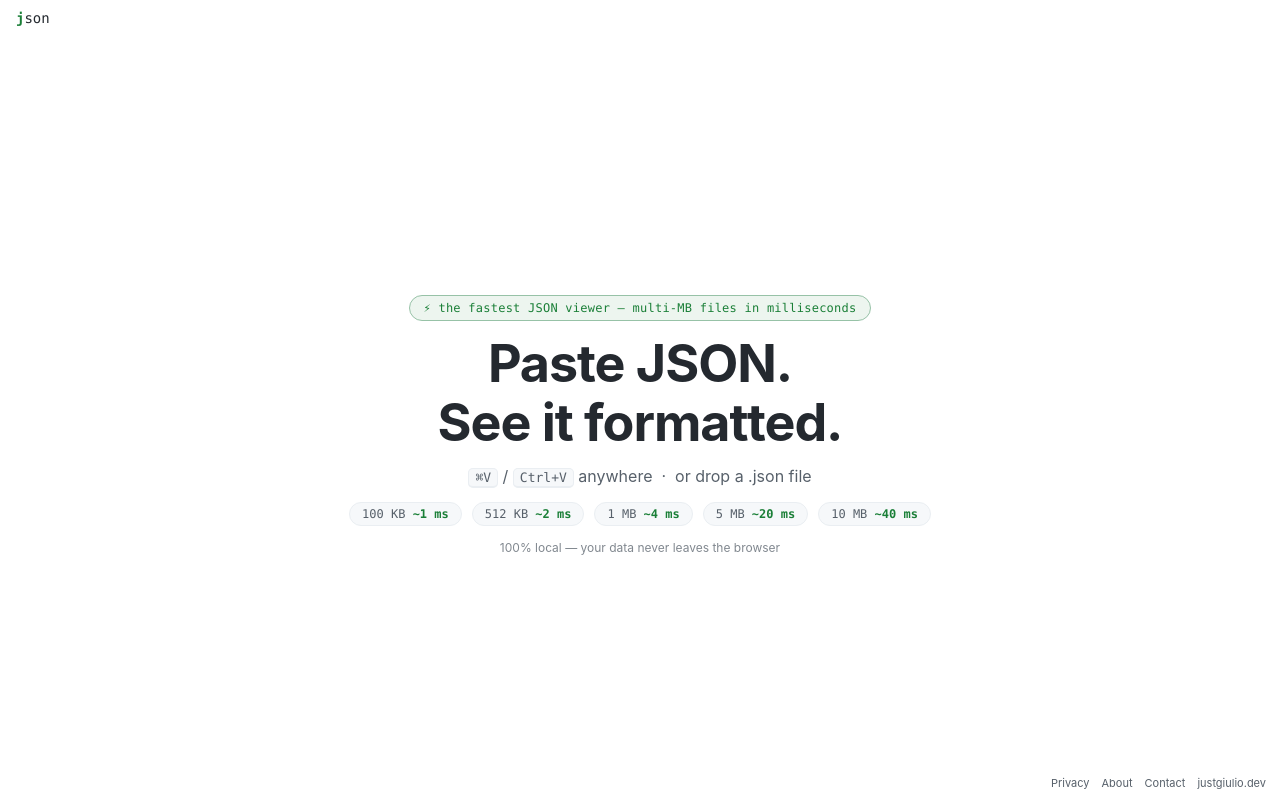
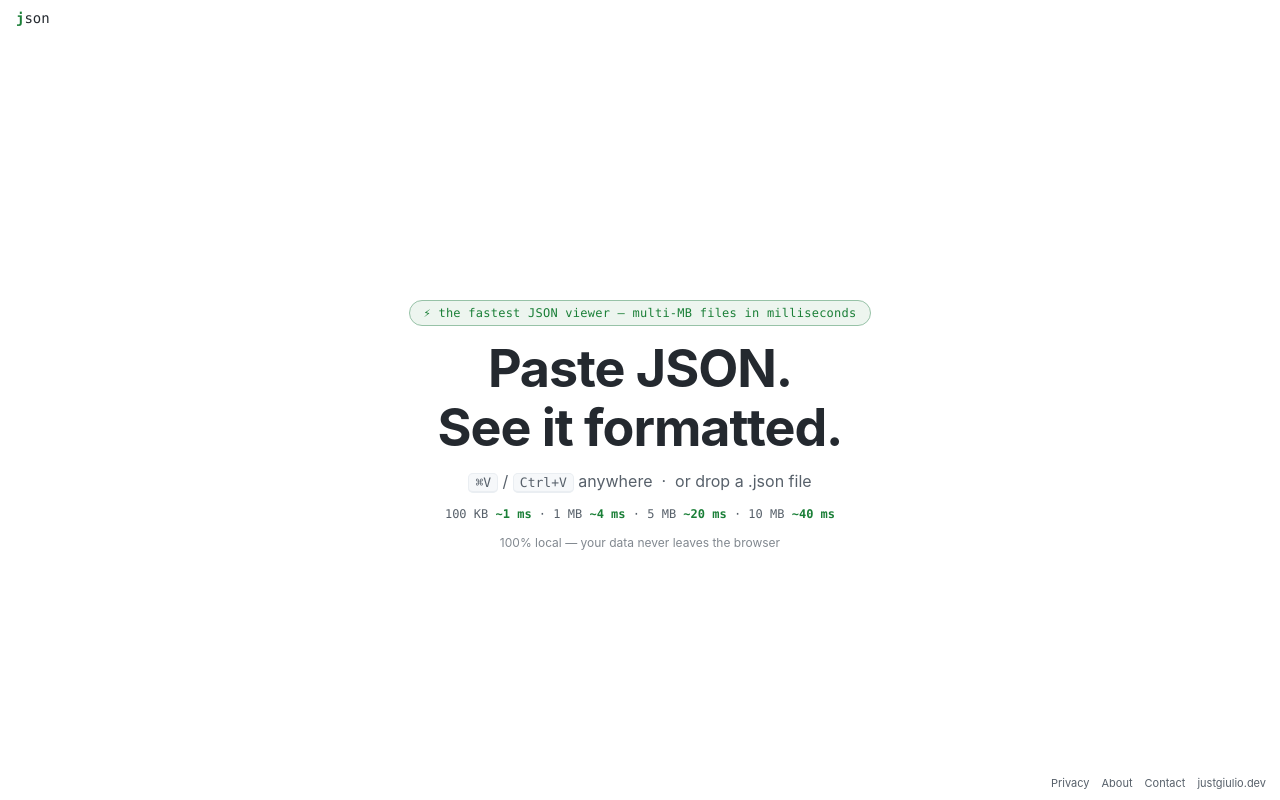
Before and after one commit to Remeic/pastejson, a website built with Vite: page index.html in a window 1280 px wide. Built offline with nearby package versions, Linux system fonts and the light colour scheme; some packages are replaced by stand-ins of ours.

Commit message:
feat: bench chips -> single nowrap scale line, vw-clamped

```diff
--- a/index.html
+++ b/index.html
@@ -59,8 +59,7 @@
         background: color-mix(in srgb, var(--accent) 8%, var(--bg));
         padding: 5px 14px; border-radius: 999px; letter-spacing: 0.02em;
       }
-      .bench { display: flex; gap: 10px; flex-wrap: wrap; justify-content: center; margin: 2px 0 0; font-family: var(--mono); font-size: 12px; }
-      .bench span { color: var(--muted); border: 1px solid var(--line); background: var(--panel); padding: 4px 12px; border-radius: 999px; }
+      .bench { margin: 2px 0 0; font-family: var(--mono); white-space: nowrap; font-size: clamp(9px, 2.7vw, 12px); color: var(--muted); }
       .bench b { color: var(--accent); font-weight: 600; }
       [hidden] { display: none !important; }
       #foot { position: fixed; right: 14px; bottom: 10px; display: flex; gap: 12px; font-size: 11px; }
@@ -99,13 +98,7 @@
       <p class="claim">⚡ the fastest JSON viewer — multi-MB files in milliseconds</p>
       <h1>Paste JSON.<br />See it formatted.</h1>
       <p class="hint"><kbd>⌘V</kbd> / <kbd>Ctrl+V</kbd> anywhere &nbsp;·&nbsp; or drop a .json file</p>
-      <div class="bench" title="paste → paint, min of 7 runs on M-series Mac">
-        <span>100 KB <b>~1 ms</b></span>
-        <span>512 KB <b>~2 ms</b></span>
-        <span>1 MB <b>~4 ms</b></span>
-        <span>5 MB <b>~20 ms</b></span>
-        <span>10 MB <b>~40 ms</b></span>
-      </div>
+      <p class="bench" title="paste → paint, min of 7 runs on M-series Mac">100 KB <b>~1 ms</b> · 1 MB <b>~4 ms</b> · 5 MB <b>~20 ms</b> · 10 MB <b>~40 ms</b></p>
       <p class="sub">100% local — your data never leaves the browser</p>
     </section>
 
```
